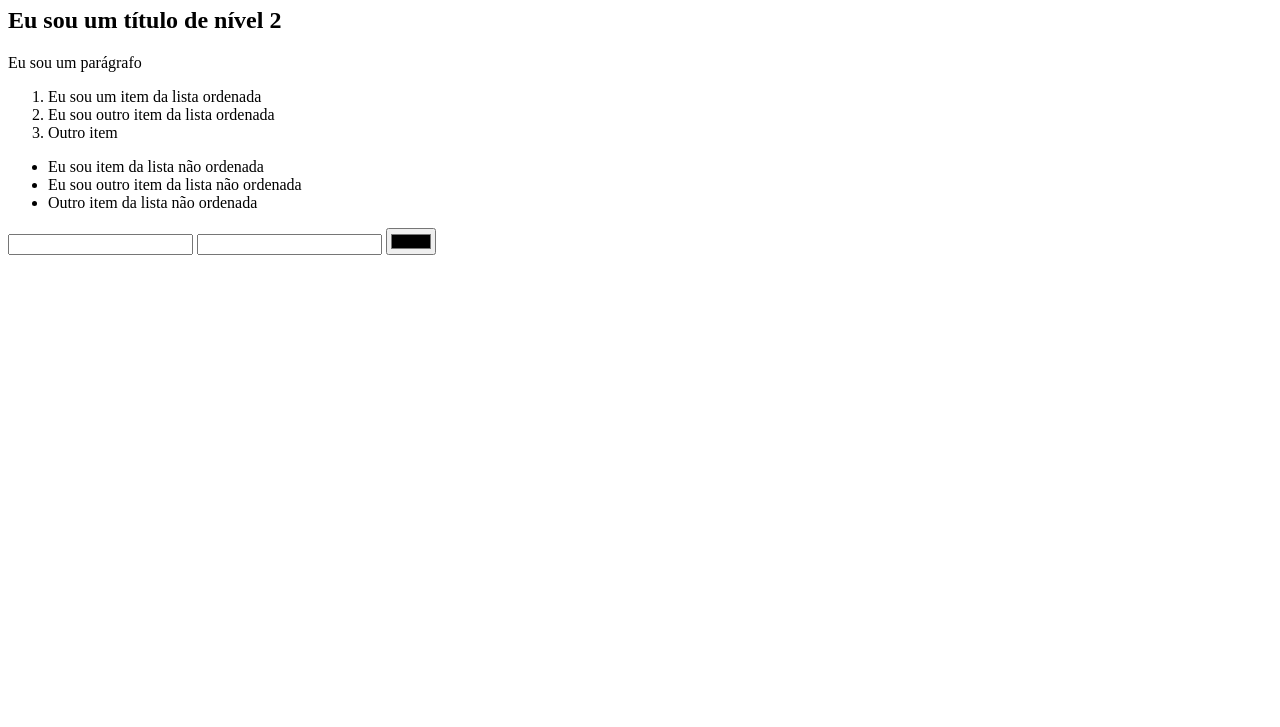
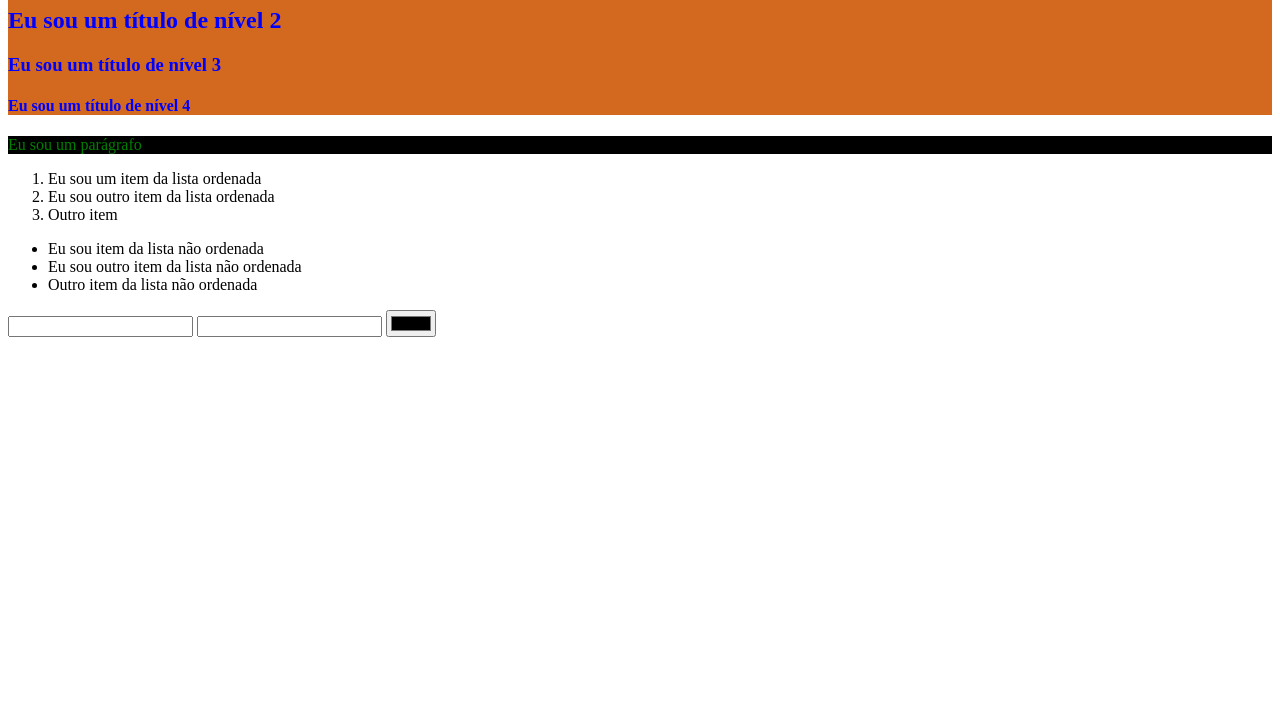
Before and after one commit to claraegler/ceub-programacao-web, a plain HTML site: page index.html in a window 1280 px wide. Shown: the part 73-800 px from the top of the page. Drawn offline with Linux system fonts and the light colour scheme.

Commit message:
Adicionando CSS

```diff
--- /dev/null
+++ b/estilo.css
@@ -0,0 +1,13 @@
+h1, h2, h3, h4{
+
+}
+
+p {
+    color: green;
+    background-color: black;
+}
+
+.titulos {
+    color: blue;
+    background-color: chocolate;
+}
--- a/index.html
+++ b/index.html
@@ -3,11 +3,16 @@
 <head>
     <meta charset="UTF-8">
     <meta name="viewport" content="width=device-width, initial-scale=1.0">
+    <link rel="stylesheet" href="estilo.css">
     <title>Programação WEB CEUB - Turma B</title>
 </head>
 <body>
-    <h1>Eu sou um título de nível 1</h1>
-    <h2>Eu sou um título de nível 2</h2>
+    <div class="titulos">
+        <h1>Eu sou um título de nível 1</h1>
+        <h2>Eu sou um título de nível 2</h2>
+        <h3>Eu sou um título de nível 3</h3>
+        <h4>Eu sou um título de nível 4</h4>
+    </div>
     <p>Eu sou um parágrafo</p>
 
     <!-- Isso é um comentário -->
```
